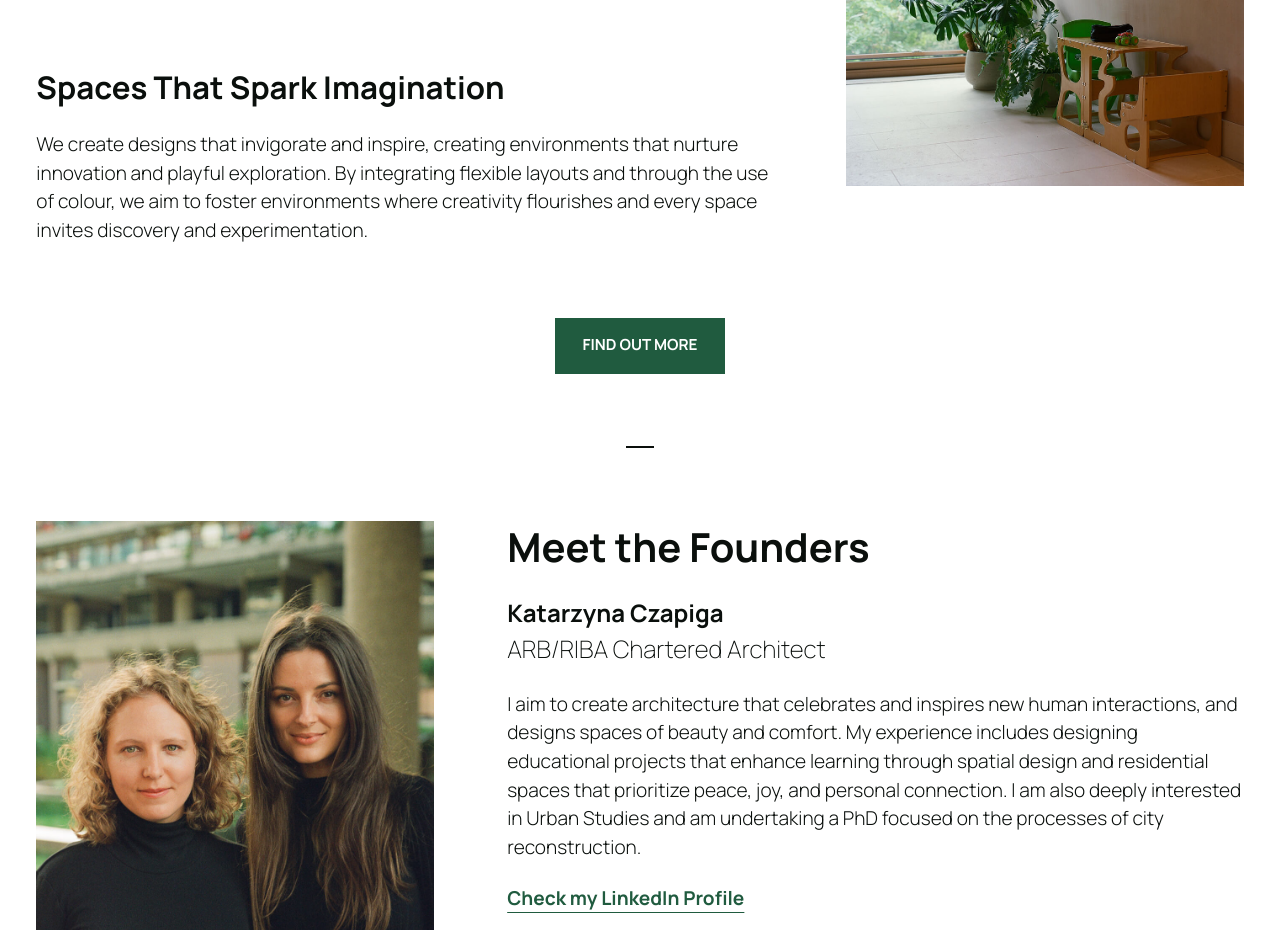
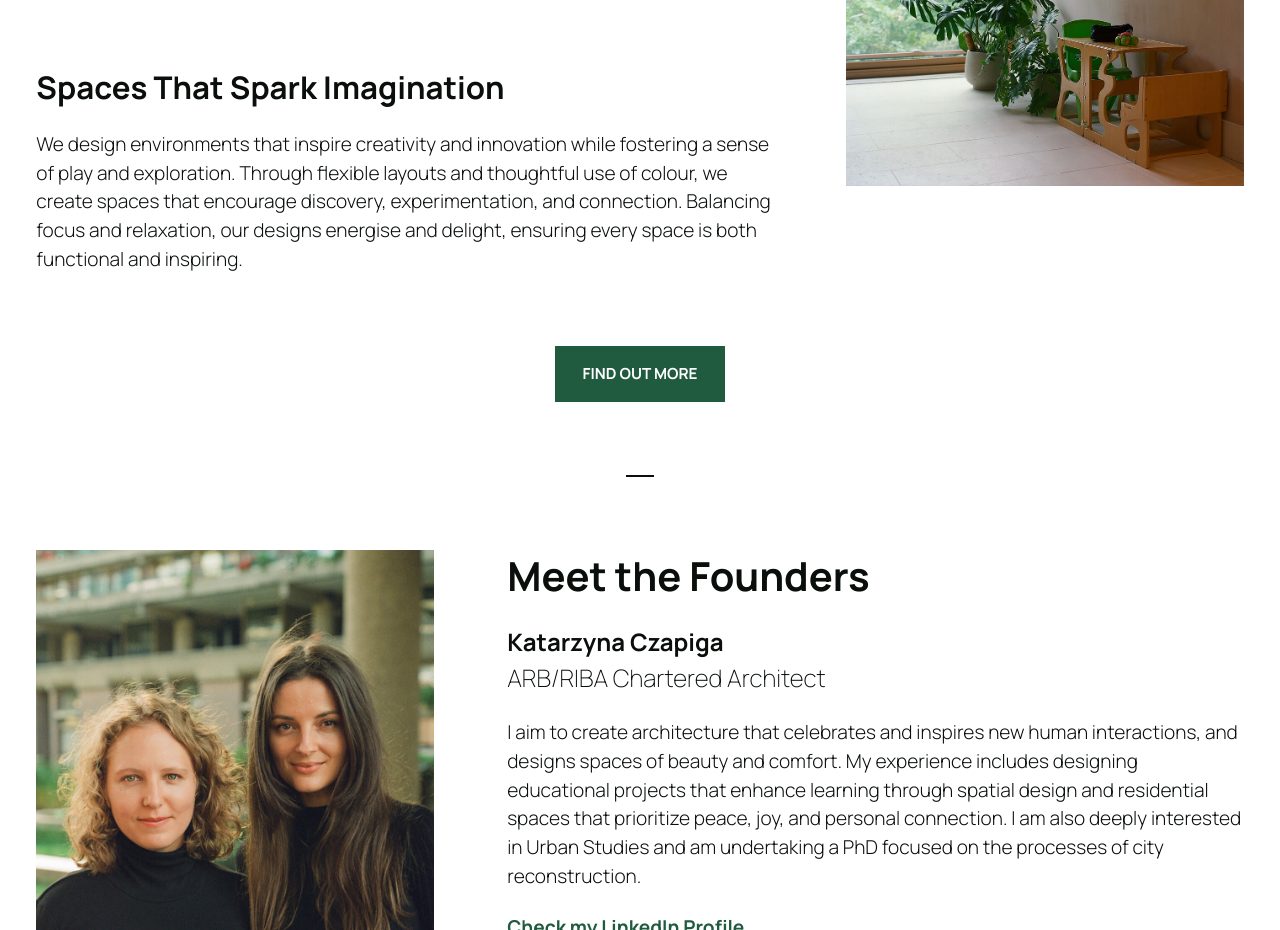
Before and after one commit to Origin-Wave/skala-studio, an Astro site: page /our-story in a window 1280 px wide. Shown: the part 1380-2310 px from the top of the page. Built offline with nearby package versions, Linux system fonts and the light colour scheme; Astro itself is replaced by a stand-in of ours.

Commit message:
fix: fixed content

```diff
--- a/src/components/pages/our-story/IntroductorySection.astro
+++ b/src/components/pages/our-story/IntroductorySection.astro
@@ -38,11 +38,12 @@ import image4 from "@images/our-story/4.jpg";
       </p>
       <Heading size={HeadingSize.H3}> Spaces That Spark Imagination </Heading>
       <p>
-        We create designs that invigorate and inspire, creating environments
-        that nurture innovation and playful exploration. By integrating flexible
-        layouts and through the use of colour, we aim to foster environments
-        where creativity flourishes and every space invites discovery and
-        experimentation.
+        We design environments that inspire creativity and innovation while
+        fostering a sense of play and exploration. Through flexible layouts and
+        thoughtful use of colour, we create spaces that encourage discovery,
+        experimentation, and connection. Balancing focus and relaxation, our
+        designs energise and delight, ensuring every space is both functional
+        and inspiring.
       </p>
     </Fragment>
   </ImageSection>
```
